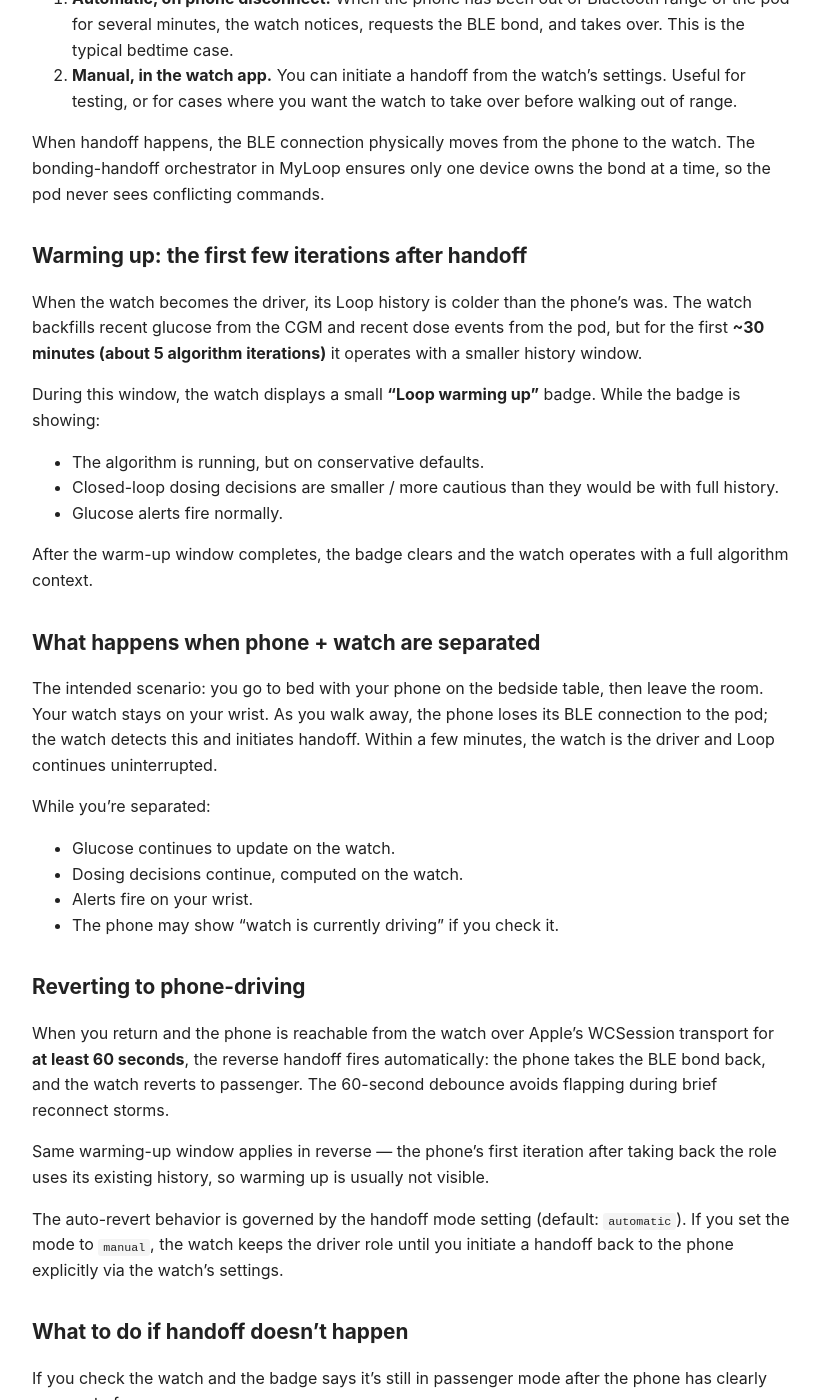
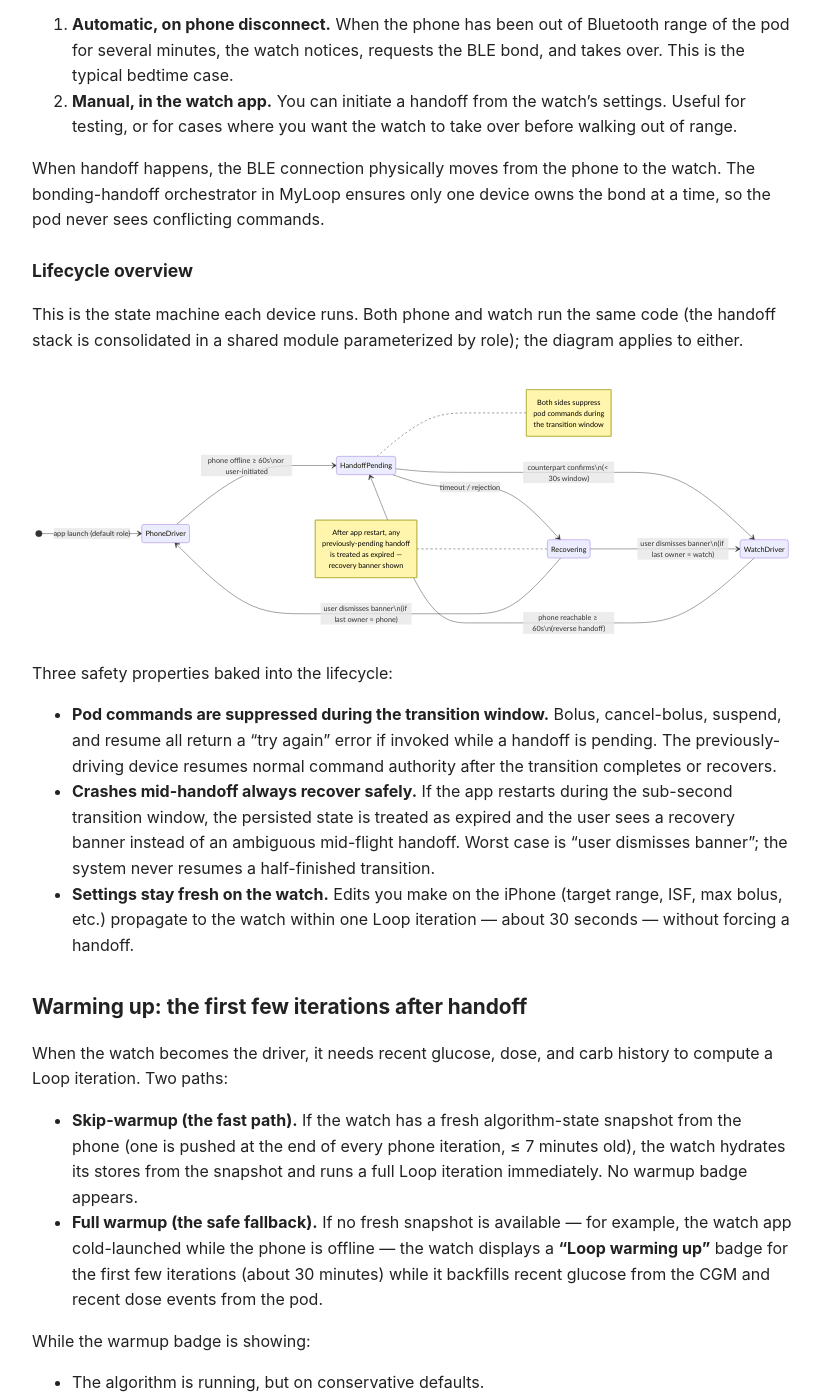
Before and after one commit to threecee/threecee.github.io, a Jekyll site: the page built from myloop-watch-dynamics.md, in a window 1280 px wide and 1400 px high, scrolled down 1924 px. Shown: the whole window, without its empty margins (228-1050 px from the left). Built offline with Jekyll 4.4.1, drawn with Linux system fonts in a browser that asks for light colours; some of the changed text lies outside the part shown.

````diff
--- a/_layouts/default.html
+++ b/_layouts/default.html
@@ -52,5 +52,20 @@
     </p>
     <p>Source: <a href="https://github.com/threecee/threecee.github.io">github.com/threecee/threecee.github.io</a></p>
   </footer>
+
+  <!-- Mermaid: client-side render of ```mermaid code blocks. Auto-detects color scheme. -->
+  <script type="module">
+    import mermaid from 'https://cdn.jsdelivr.net/npm/mermaid@10/dist/mermaid.esm.min.mjs';
+    const dark = window.matchMedia('(prefers-color-scheme: dark)').matches;
+    mermaid.initialize({ startOnLoad: false, theme: dark ? 'dark' : 'default' });
+    document.querySelectorAll('pre > code.language-mermaid').forEach((el, i) => {
+      const wrap = document.createElement('div');
+      wrap.className = 'mermaid';
+      wrap.id = `m${i}`;
+      wrap.textContent = el.textContent;
+      el.parentElement.replaceWith(wrap);
+    });
+    mermaid.run();
+  </script>
 </body>
 </html>
--- a/myloop-watch-dynamics.md
+++ b/myloop-watch-dynamics.md
@@ -31,8 +31,8 @@ The two states:
 
 Look at the loop status ring on either device:
 
-- **A small white dot in the center of the ring** = "this device is
-  currently driving."
+- **A filled dot in the center of the ring** (same color as the ring
+  itself) = "this device is currently driving."
 - **No dot in the center** = "the other device is driving" (this device
   is the passenger).
 
@@ -89,23 +89,84 @@ to the watch. The bonding-handoff orchestrator in MyLoop ensures only
 one device owns the bond at a time, so the pod never sees conflicting
 commands.
 
+### Lifecycle overview
+
+This is the state machine each device runs. Both phone and watch run
+the same code (the handoff stack is consolidated in a shared module
+parameterized by role); the diagram applies to either.
+
+```mermaid
+stateDiagram-v2
+    direction LR
+    [*] --> PhoneDriver: app launch (default role)
+    PhoneDriver --> HandoffPending: phone offline ≥ 60s\nor user-initiated
+    HandoffPending --> WatchDriver: counterpart confirms\n(< 30s window)
+    HandoffPending --> Recovering: timeout / rejection
+    WatchDriver --> HandoffPending: phone reachable ≥ 60s\n(reverse handoff)
+    Recovering --> PhoneDriver: user dismisses banner\n(if last owner = phone)
+    Recovering --> WatchDriver: user dismisses banner\n(if last owner = watch)
+
+    note right of HandoffPending
+        Both sides suppress
+        pod commands during
+        the transition window
+    end note
+
+    note left of Recovering
+        After app restart, any
+        previously-pending handoff
+        is treated as expired —
+        recovery banner shown
+    end note
+```
+
+Three safety properties baked into the lifecycle:
+
+- **Pod commands are suppressed during the transition window.** Bolus,
+  cancel-bolus, suspend, and resume all return a "try again" error if
+  invoked while a handoff is pending. The previously-driving device
+  resumes normal command authority after the transition completes or
+  recovers.
+- **Crashes mid-handoff always recover safely.** If the app restarts
+  during the sub-second transition window, the persisted state is
+  treated as expired and the user sees a recovery banner instead of an
+  ambiguous mid-flight handoff. Worst case is "user dismisses banner";
+  the system never resumes a half-finished transition.
+- **Settings stay fresh on the watch.** Edits you make on the iPhone
+  (target range, ISF, max bolus, etc.) propagate to the watch within
+  one Loop iteration — about 30 seconds — without forcing a handoff.
+
 ## Warming up: the first few iterations after handoff
 
-When the watch becomes the driver, its Loop history is colder than the
-phone's was. The watch backfills recent glucose from the CGM and recent
-dose events from the pod, but for the first **~30 minutes (about 5
-algorithm iterations)** it operates with a smaller history window.
+When the watch becomes the driver, it needs recent glucose, dose, and
+carb history to compute a Loop iteration. Two paths:
 
-During this window, the watch displays a small **"Loop warming up"**
-badge. While the badge is showing:
+- **Skip-warmup (the fast path).** If the watch has a fresh
+  algorithm-state snapshot from the phone (one is pushed at the end of
+  every phone iteration, ≤ 7 minutes old), the watch hydrates its
+  stores from the snapshot and runs a full Loop iteration immediately.
+  No warmup badge appears.
+- **Full warmup (the safe fallback).** If no fresh snapshot is
+  available — for example, the watch app cold-launched while the
+  phone is offline — the watch displays a **"Loop warming up"** badge
+  for the first few iterations (about 30 minutes) while it backfills
+  recent glucose from the CGM and recent dose events from the pod.
+
+While the warmup badge is showing:
 
 - The algorithm is running, but on conservative defaults.
 - Closed-loop dosing decisions are smaller / more cautious than they
   would be with full history.
 - Glucose alerts fire normally.
 
-After the warm-up window completes, the badge clears and the watch
-operates with a full algorithm context.
+After the warm-up window completes (or the snapshot fast-path succeeds),
+the badge clears and the watch operates with full algorithm context.
+
+A **runtime equivalence test** (`LoopAlgorithmReconciliationTests`)
+verifies that the watch's Loop computation produces byte-identical
+output to the iPhone's for the same input — across steady-state,
+post-meal-carb, and predicted-hypo scenarios. This catches any future
+drift between the two consumers of the shared algorithm code.
 
 ## What happens when phone + watch are separated
 
@@ -120,6 +181,21 @@ While you're separated:
 - Dosing decisions continue, computed on the watch.
 - Alerts fire on your wrist.
 - The phone may show "watch is currently driving" if you check it.
+
+### Cold-launch while phone is offline
+
+If you reboot or relaunch the watch app while your phone is unreachable,
+the watch can still bootstrap the Loop driver. The most recent settings
+sync from the phone is persisted to a shared App Group container on the
+watch, so the watch reconstructs its therapy parameters (ISF, CR,
+target range, max basal/bolus, suspend threshold) from disk without
+needing a fresh handshake. If you've been using the system for a while
+and the watch has ever been synced, this works even when the phone is
+across the house, dead, or in the next room.
+
+The only case where bootstrap fails is "the watch has never received a
+single settings sync" — e.g., a fresh install with the phone offline.
+In that case the watch waits with the warmup badge until a sync arrives.
 
 ## Reverting to phone-driving
 
@@ -161,10 +237,20 @@ mode after the phone has clearly gone out of range:
   is pending Apple approval; for now use Focus exemptions or rely on
   the watch's haptic alerts.
 
-_Last updated: 2026-05-02_
+_Last updated: 2026-05-04 — Build 883 (covers B.8.1 through B.10)._
 
-_Watch behavior verified on hardware: pending. Auto-revert from watch
-back to phone (Reverting to phone-driving section above) shipped in
-Build 860 — earlier builds had the path stubbed out and the watch held
-the driver role until manual user action. Update this footer when
-verified on real devices._
+_Watch behavior verified on hardware: pending consolidated HV-1
+session. The handoff lifecycle described above applies to Build 883
+(uploaded 2026-05-04). Build 883 includes: live `LoopSettings` observer
++ dedup; persisted last-good settings; snapshot-driven skip-warmup
+(real algorithm-state hydration via per-iteration buffers);
+file-pointer fallback for oversized snapshot payloads;
+`commandsAllowedCheck` gate on resume/suspend/cancel-bolus during
+handoff transitions; M3 always-recover after restart; iOS↔watch
+algorithm reconciliation test (3 fixtures, byte-identical assertion);
+consolidated handoff stack (single shared module, both phone and watch
+run the same code parameterized by role)._
+
+_Earlier shipped behavior: B.7 driver indicator (Build 872), B.8 watch
+warmup elimination via algorithm-state snapshots (Build 872). Auto-revert
+from watch back to phone shipped in Build 860._
````
Also changed, not shown: images/driver-iphone-phone-driving.png, images/driver-iphone-watch-driving.png, images/driver-watch-phone-driving.png, images/driver-watch-watch-driving.png.
